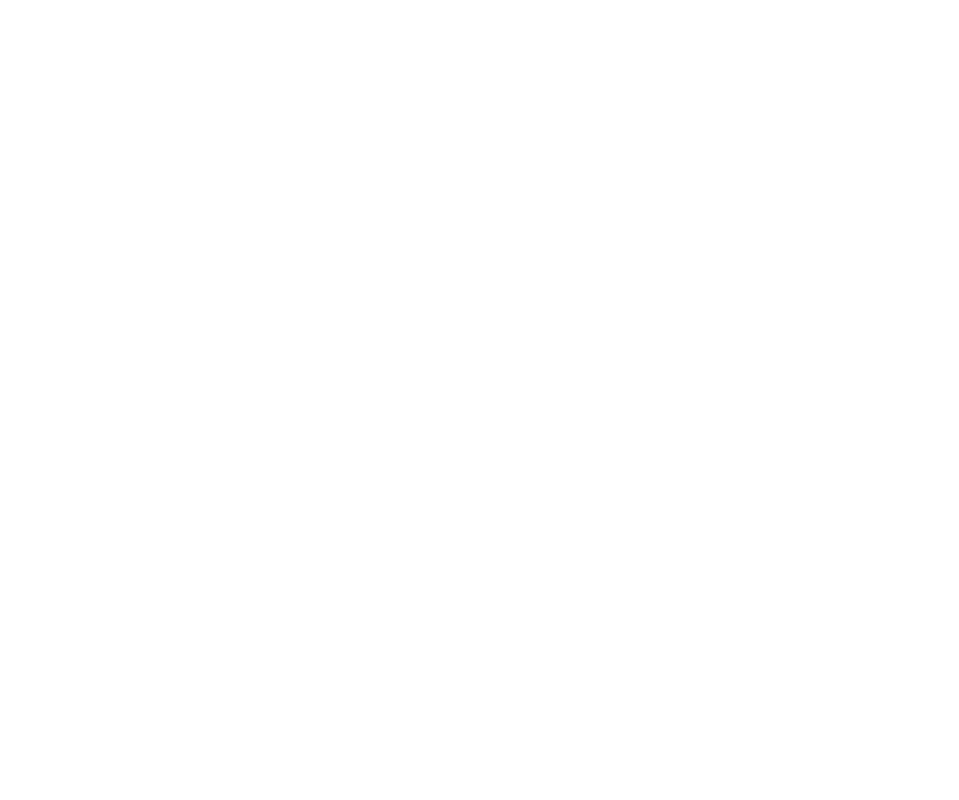
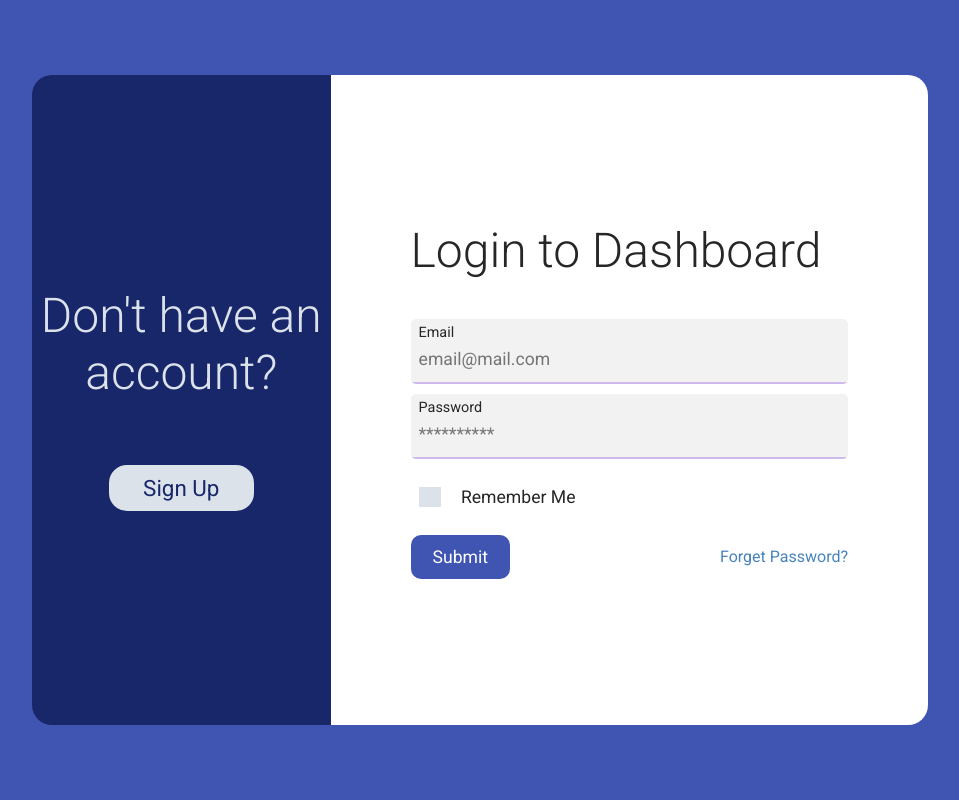
Before and after one commit to muhammadZihad/login-project, a PHP site: page / in a window 1280 px wide. Before the commit the part shown is empty. Shown: the whole page, without its empty margins (160-1119 px from the left). Run offline with PHP 8.4, Linux system fonts and the light colour scheme.

Commit message:
login & reg method and login page

```diff
--- /dev/null
+++ b/assets/css/style.css
@@ -0,0 +1,210 @@
+*, body {
+    margin: 0;
+    padding: 0;
+    overflow-y: hidden;
+    font-family: 'Roboto', sans-serif;
+    color: #262626;
+}
+
+h1 {
+    font-size: 3em;
+    font-weight: lighter;
+    margin-bottom: 30px;
+}
+
+/*Helper class css*/
+
+/*Helper class css ends*/
+
+
+input, input:active, input:focus {
+    border: none;
+    outline: none;
+    font-size: 1.1em;
+}
+
+.container {
+    height: 100vh;
+    width: 100%;
+    display: flex;
+    justify-content: center;
+    align-items: center;
+    background: #4055b2;
+}
+
+.parent-box {
+    display: flex;
+    width: 70%;
+    min-height: 650px;
+}
+
+.child-box {
+    display: flex;
+    flex-direction: column;
+    gap: 2em;
+    justify-content: center;
+}
+
+.left-child-box {
+    background: #18266a;
+    border-radius: 20px 0 0 20px;
+    flex-grow: 2;
+    align-items: center;
+
+}
+
+.left-child-box h1 {
+    color: #dce2ea;
+    text-align: center;
+}
+
+.left-child-box button {
+    padding: 10px 20px;
+    background: #dce2ea;
+    color: #18266a;
+    border: 2px solid #18266a;
+    border-radius: 20px;
+    font-size: 1.4em;
+    cursor: pointer;
+    transition: 0.3s ease;
+    width: 50%;
+    min-width: 130px;
+    max-width: 250px;
+}
+
+.left-child-box button:hover {
+    background: #18266a;
+    color: #dce2ea;
+    border: 2px solid #dce2ea;
+}
+
+.right-child-box {
+    background: #ffffff;
+    border-radius: 0 20px 20px 0;
+    flex-grow: 3;
+    padding: 0 80px;
+}
+
+
+.form-element {
+    position: relative;
+    overflow: hidden;
+    margin: 10px 0;
+    background: #f2f2f2;
+    border-radius: 5px;
+    transition: 0.3s ease;
+}
+
+.form-element span {
+    position: absolute;
+    font-size: 0.9em;
+    left: 8px;
+    top: 5px;
+    transition: 0.3s ease;
+}
+.form-element.focused span {
+    border-radius: 10px;
+}
+
+.form-element.focused span {
+    color: rgb(128 59 217);
+}
+
+.form-element input {
+    width: 100%;
+    height: 40px;
+    margin-top: 10px;
+    background: #f2f2f2;
+    padding: 10px 8px 3px 8px;
+    border-bottom: 2px solid rgb(128 59 217 / 30%);
+    transition: 0.3s ease;
+}
+
+.form-element input:active, .form-element input:focus {
+    margin-top: 10px;
+    background: #f2f2f2;
+    border-bottom-color: rgb(128 59 217);
+}
+
+.checkbox   {
+    margin: 10px 0;
+    height: 40px;
+    display: flex;
+    align-items: center;
+    padding: 8px;
+    gap: 10px;
+}
+
+.checkbox-default {
+    display: block;
+    position: relative;
+    padding-left: 25px;
+    cursor: pointer;
+    font-size: 1.1em;
+}
+
+input[type=checkbox] {
+    visibility: hidden;
+}
+
+.checkbox-new {
+    position: absolute;
+    top: 0;
+    left: 0;
+    height: 25px;
+    width: 22px;
+    background-color: #dce2ea;
+}
+
+.checkbox-default input:checked ~ .checkbox-new {
+    background-color: #4055b2;
+}
+
+.checkbox-new:after {
+    content: "";
+    position: absolute;
+    display: none;
+}
+
+.checkbox-default input:checked ~ .checkbox-new:after {
+    display: block;
+}
+
+.checkbox-new:after {
+    left: 6px;
+    bottom: 8px;
+    width: 6px;
+    height: 12px;
+    border: solid white;
+    border-width: 0 3px 3px 0;
+    -webkit-transform: rotate(45deg);
+    -ms-transform: rotate(45deg);
+    transform: rotate(45deg);
+}
+
+.form-submit    {
+    display: flex;
+    justify-content: space-between;
+    align-items: center;
+}
+
+.form-submit input  {
+    padding: 10px 20px;
+    background: #4055b2;
+    color: white;
+    cursor: pointer;
+    border-radius: 10px;
+    border: 2px solid #4055b2;
+    transition: 0.3s ease;
+}
+
+.form-submit input:hover  {
+    background: white ;
+    color: #4055b2;
+    border: 2px solid #4055b2;
+}
+
+.form-submit a {
+    color: #4783bc;
+    text-decoration: none;
+}
--- a/index.php
+++ b/index.php
@@ -5,9 +5,46 @@
         <meta name="viewport"
               content="width=device-width, user-scalable=no, initial-scale=1.0, maximum-scale=1.0, minimum-scale=1.0">
         <meta http-equiv="X-UA-Compatible" content="ie=edge">
+        <link rel="stylesheet" href="./assets/css/style.css">
+        <link rel="preconnect" href="https://fonts.googleapis.com">
+        <link rel="preconnect" href="https://fonts.gstatic.com" crossorigin>
+        <link href="https://fonts.googleapis.com/css2?family=Roboto:wght@300;400&display=swap" rel="stylesheet">
+
         <title>RRAD User</title>
     </head>
     <body>
-<form action=""></form>
+
+        <div class="container">
+            <div class="parent-box">
+                <div class="child-box left-child-box">
+                    <h1>Don't have an<br>account?</h1>
+                    <button>Sign Up</button>
+                </div>
+                <div class="child-box right-child-box">
+                    <div class="form-container">
+                        <h1>Login to Dashboard</h1>
+                        <form action="/rrad/app/web.php" method="post">
+                            <div class="form-element">
+                                <span>Email</span>
+                                <input type="text" id="email" name="email" placeholder="email@mail.com">
+                            </div>
+                            <div class="form-element">
+                                <span>Password</span>
+                                <input type="password" id="password" name="password" placeholder="**********">
+                            </div>
+                            <div class="checkbox">
+                                <label class="checkbox-default"><input type="checkbox"> <span class="checkbox-new"></span>Remember Me</label>
+                            </div>
+                            <div class="form-submit">
+                                <input type="submit" name="submit">
+                                <a href="#">Forget Password?</a>
+                            </div>
+                        </form>
+                    </div>
+                </div>
+            </div>
+        </div>
+
+        <script src="./assets/js/app.js"></script>
     </body>
 </html>
```
Also changed, not shown: app/Classes/Controller/UserController.php (+19 -5 lines), app/web.php (+14 -1 lines), assets/js/app.js (added). Lines whose indentation alone changed are shown as unchanged.
